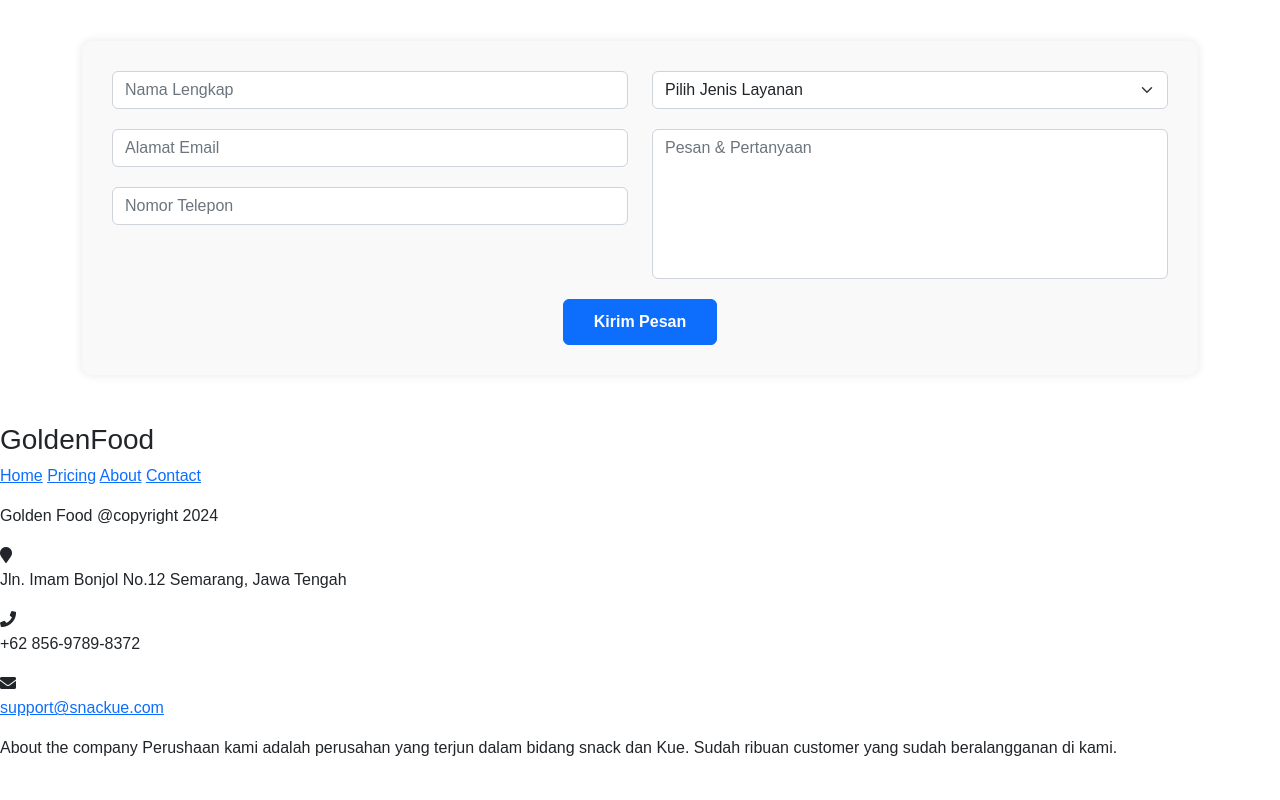
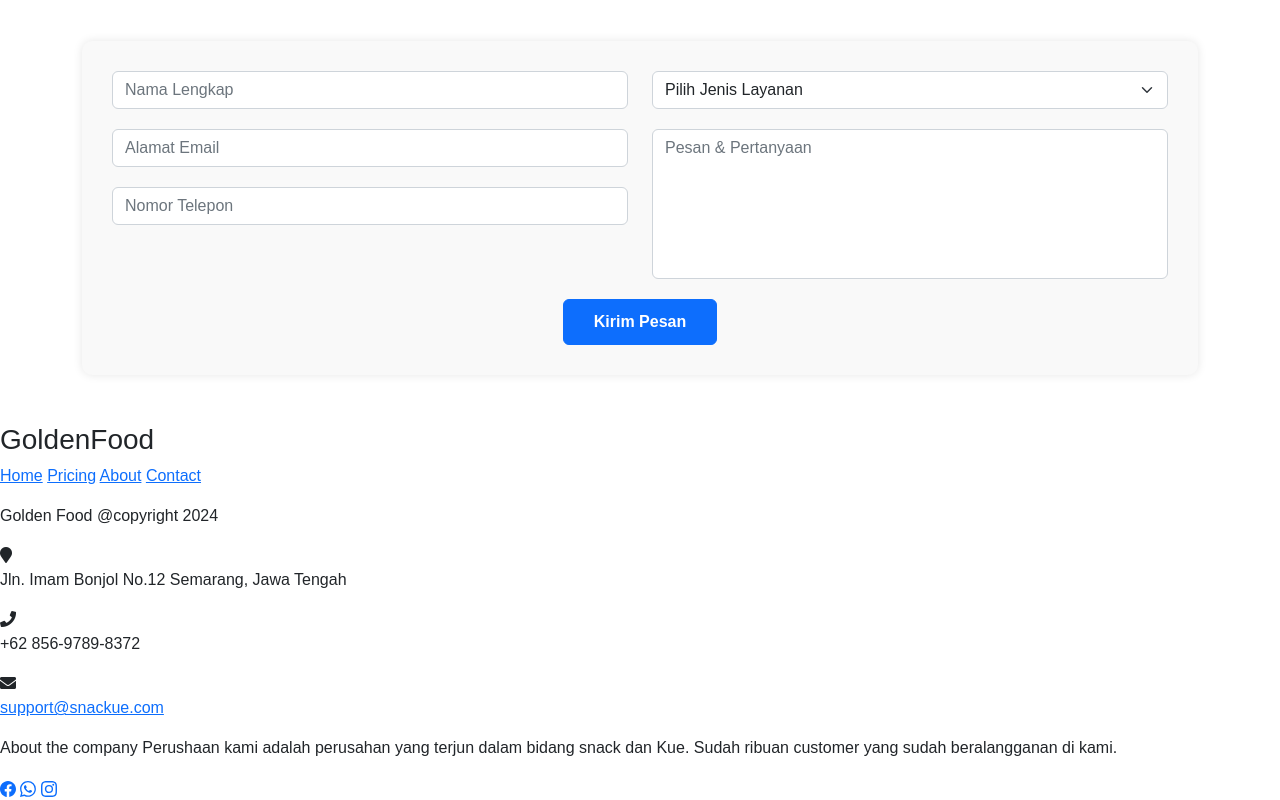
Before and after one commit to ridwan1501/TugasAkhir-WEB, a plain HTML site: page index.html in a window 1280 px wide. Shown: the part 4277-5077 px from the top of the page. Drawn offline with nearby package versions, Linux system fonts and the light colour scheme; a small style sheet from the web is missing.

Commit message:
update footer
ya

```diff
--- a/index.html
+++ b/index.html
@@ -625,10 +625,15 @@
 					Perushaan kami adalah perusahan yang terjun dalam bidang snack dan Kue. Sudah ribuan customer yang sudah beralangganan di kami.
 				</p>
 				<div class="footer-icons">
-					<a href="#"><i class="fa fa-facebook"></i></a>
-					<a href="#"><i class="fa fa-twitter"></i></a>
-					<a href="#"><i class="fa fa-linkedin"></i></a>
-					<a href="#"><i class="fa fa-github"></i></a>
+					<a href="#"><svg xmlns="http://www.w3.org/2000/svg" width="16" height="16" fill="currentColor" class="bi bi-facebook" viewBox="0 0 16 16">
+            <path d="M16 8.049c0-4.446-3.582-8.05-8-8.05C3.58 0-.002 3.603-.002 8.05c0 4.017 2.926 7.347 6.75 7.951v-5.625h-2.03V8.05H6.75V6.275c0-2.017 1.195-3.131 3.022-3.131.876 0 1.791.157 1.791.157v1.98h-1.009c-.993 0-1.303.621-1.303 1.258v1.51h2.218l-.354 2.326H9.25V16c3.824-.604 6.75-3.934 6.75-7.951"/>
+          </svg></a>
+          <a href="#"><svg xmlns="http://www.w3.org/2000/svg" width="16" height="16" fill="currentColor" class="bi bi-whatsapp" viewBox="0 0 16 16">
+            <path d="M13.601 2.326A7.85 7.85 0 0 0 7.994 0C3.627 0 .068 3.558.064 7.926c0 1.399.366 2.76 1.057 3.965L0 16l4.204-1.102a7.9 7.9 0 0 0 3.79.965h.004c4.368 0 7.926-3.558 7.93-7.93A7.9 7.9 0 0 0 13.6 2.326zM7.994 14.521a6.6 6.6 0 0 1-3.356-.92l-.24-.144-2.494.654.666-2.433-.156-.251a6.56 6.56 0 0 1-1.007-3.505c0-3.626 2.957-6.584 6.591-6.584a6.56 6.56 0 0 1 4.66 1.931 6.56 6.56 0 0 1 1.928 4.66c-.004 3.639-2.961 6.592-6.592 6.592m3.615-4.934c-.197-.099-1.17-.578-1.353-.646-.182-.065-.315-.099-.445.099-.133.197-.513.646-.627.775-.114.133-.232.148-.43.05-.197-.1-.836-.308-1.592-.985-.59-.525-.985-1.175-1.103-1.372-.114-.198-.011-.304.088-.403.087-.088.197-.232.296-.346.1-.114.133-.198.198-.33.065-.134.034-.248-.015-.347-.05-.099-.445-1.076-.612-1.47-.16-.389-.323-.335-.445-.34-.114-.007-.247-.007-.38-.007a.73.73 0 0 0-.529.247c-.182.198-.691.677-.691 1.654s.71 1.916.81 2.049c.098.133 1.394 2.132 3.383 2.992.47.205.84.326 1.129.418.475.152.904.129 1.246.08.38-.058 1.171-.48 1.338-.943.164-.464.164-.86.114-.943-.049-.084-.182-.133-.38-.232"/>
+          </svg></a>
+          <a href="#"><svg xmlns="http://www.w3.org/2000/svg" width="16" height="16" fill="currentColor" class="bi bi-instagram" viewBox="0 0 16 16">
+            <path d="M8 0C5.829 0 5.556.01 4.703.048 3.85.088 3.269.222 2.76.42a3.9 3.9 0 0 0-1.417.923A3.9 3.9 0 0 0 .42 2.76C.222 3.268.087 3.85.048 4.7.01 5.555 0 5.827 0 8.001c0 2.172.01 2.444.048 3.297.04.852.174 1.433.372 1.942.205.526.478.972.923 1.417.444.445.89.719 1.416.923.51.198 1.09.333 1.942.372C5.555 15.99 5.827 16 8 16s2.444-.01 3.298-.048c.851-.04 1.434-.174 1.943-.372a3.9 3.9 0 0 0 1.416-.923c.445-.445.718-.891.923-1.417.197-.509.332-1.09.372-1.942C15.99 10.445 16 10.173 16 8s-.01-2.445-.048-3.299c-.04-.851-.175-1.433-.372-1.941a3.9 3.9 0 0 0-.923-1.417A3.9 3.9 0 0 0 13.24.42c-.51-.198-1.092-.333-1.943-.372C10.443.01 10.172 0 7.998 0zm-.717 1.442h.718c2.136 0 2.389.007 3.232.046.78.035 1.204.166 1.486.275.373.145.64.319.92.599s.453.546.598.92c.11.281.24.705.275 1.485.039.843.047 1.096.047 3.231s-.008 2.389-.047 3.232c-.035.78-.166 1.203-.275 1.485a2.5 2.5 0 0 1-.599.919c-.28.28-.546.453-.92.598-.28.11-.704.24-1.485.276-.843.038-1.096.047-3.232.047s-2.39-.009-3.233-.047c-.78-.036-1.203-.166-1.485-.276a2.5 2.5 0 0 1-.92-.598 2.5 2.5 0 0 1-.6-.92c-.109-.281-.24-.705-.275-1.485-.038-.843-.046-1.096-.046-3.233s.008-2.388.046-3.231c.036-.78.166-1.204.276-1.486.145-.373.319-.64.599-.92s.546-.453.92-.598c.282-.11.705-.24 1.485-.276.738-.034 1.024-.044 2.515-.045zm4.988 1.328a.96.96 0 1 0 0 1.92.96.96 0 0 0 0-1.92m-4.27 1.122a4.109 4.109 0 1 0 0 8.217 4.109 4.109 0 0 0 0-8.217m0 1.441a2.667 2.667 0 1 1 0 5.334 2.667 2.667 0 0 1 0-5.334"/>
+          </svg></a>
 				</div>
 
 			</div>
```
